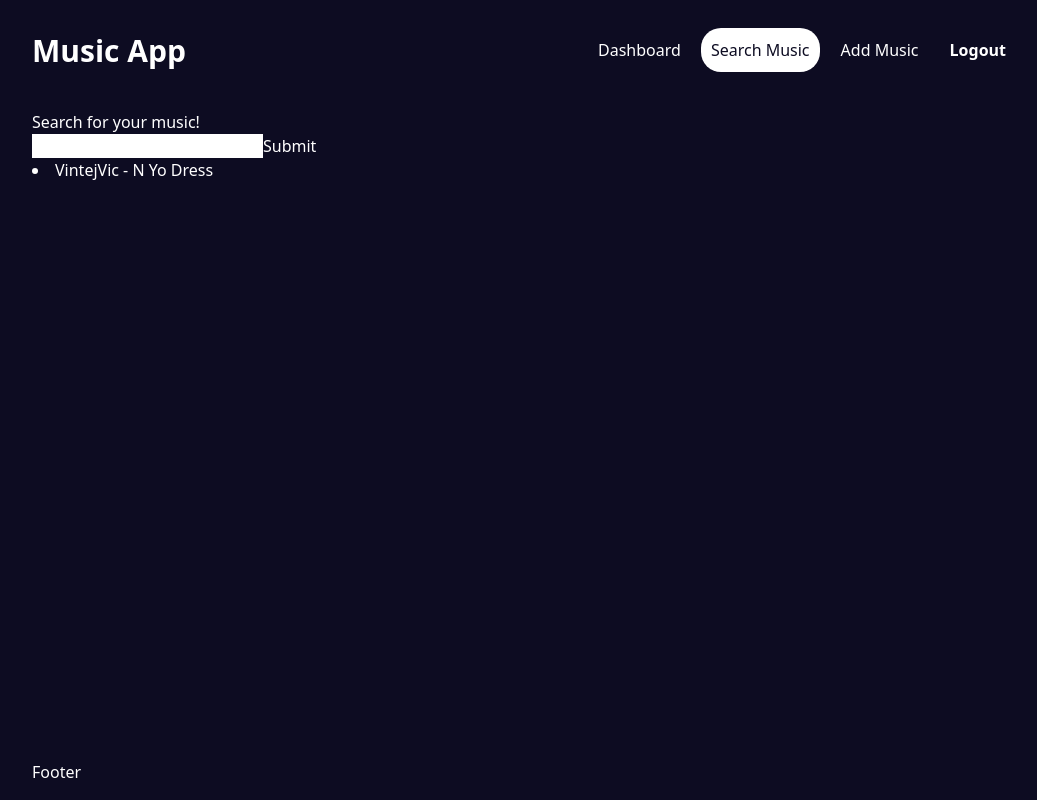
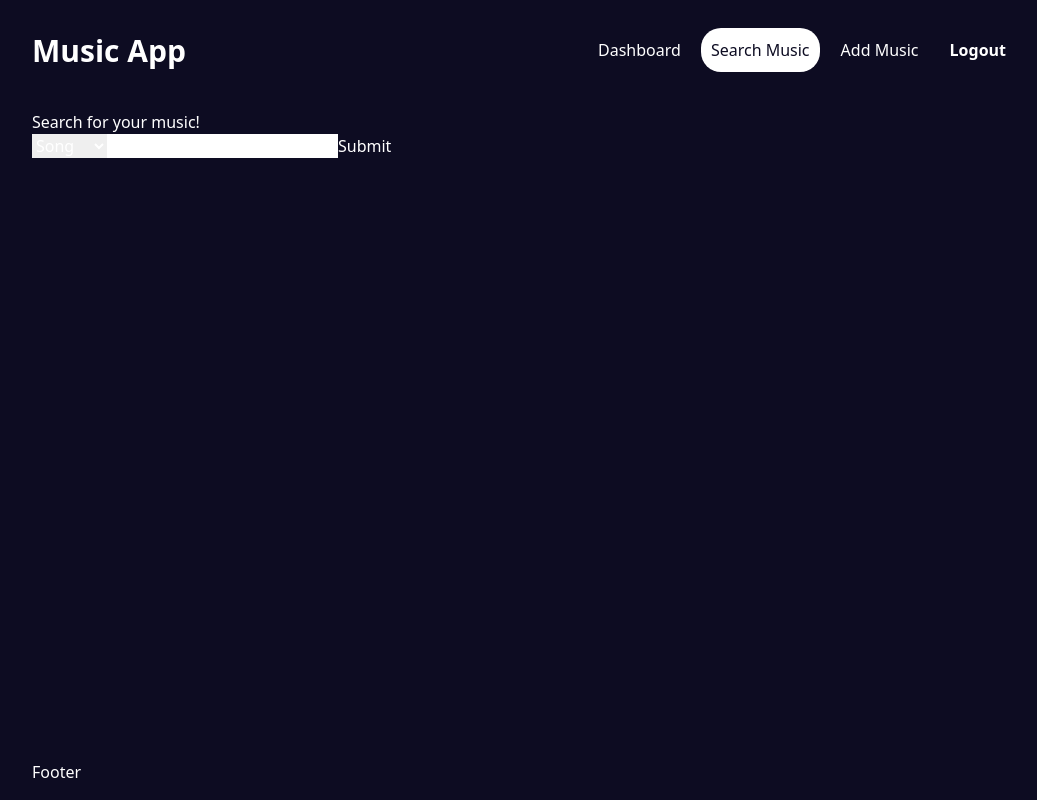
Before and after one commit to victorekpo/music-app, a Next.js app: page /search in a window 1280 px wide. Shown: the whole page, without its empty margins (116-1153 px from the left). Built offline with nearby package versions, Linux system fonts and the light colour scheme.

Commit message:
add other types

```diff
--- a/src/app/search/page.tsx
+++ b/src/app/search/page.tsx
@@ -2,9 +2,9 @@
 
 import { useState } from "react";
 import { useCtx } from "@/components/Context";
-import { SET_SEARCH_QUERY, SET_SEARCH_RESULTS } from "@/components/Context/actions";
+import { SET_SEARCH_QUERY, SET_SEARCH_QUERY_TYPE, SET_SEARCH_RESULTS } from "@/components/Context/actions";
 
-const getResults = async (query: string) => await fetch(`/api/v1/get/song/${query}`);
+const getResults = async (query: string, queryType: string) => await fetch(`/api/v1/get/${queryType}/${query}`);
 
 const SearchPage = () => {
   const [state, dispatch] = useCtx() as any;
@@ -12,8 +12,10 @@ const SearchPage = () => {
 
   const handleSubmit = async (e) => {
     e.preventDefault();
-    const res = await getResults(state.searchQuery);
+    const res = await getResults(state.searchQuery, state.queryType);
+    console.log("RES", res);
     const response = await res.json();
+    console.log("RESPONSE", response);
     dispatch({
       type: SET_SEARCH_RESULTS,
       payload: response.result
@@ -26,6 +28,17 @@ const SearchPage = () => {
         Search for your music!
         <div>
           <form onSubmit={handleSubmit}>
+            <select onChange={({target: { value }}) => dispatch({
+              type: SET_SEARCH_QUERY_TYPE,
+              payload: value
+            })}>
+              <option value='song'>Song</option>
+              <option value='artist'>Artist</option>
+              <option value='album'>Album</option>
+              <option value='genre'>Genre</option>
+              <option value='tags'>Tags</option>
+              <option value='quotes'>Quotes</option>
+            </select>
             <input
               onChange={({target: { value }}) => dispatch({
                 type: SET_SEARCH_QUERY,
@@ -40,7 +53,7 @@ const SearchPage = () => {
           { state.searchResults.map((result, i) => {
             return (
               <li key={i}>
-                {result.artist} - {result.song}
+                {result.artist} - {result.song}{state.queryType !== 'song' && state.queryType !== 'artist' && result[state.queryType] && " - " + result[state.queryType]}
               </li>
             )
           }) }
--- a/src/components/Context/actions.ts
+++ b/src/components/Context/actions.ts
@@ -1,3 +1,5 @@
 export const SET_SEARCH_QUERY = 'SET_SEARCH_QUERY';
 
+export const SET_SEARCH_QUERY_TYPE = 'SET_SEARCH_QUERY_TYPE'
+
 export const SET_SEARCH_RESULTS = 'SET_SEARCH_RESULTS'
--- a/src/components/Context/index.tsx
+++ b/src/components/Context/index.tsx
@@ -9,11 +9,9 @@ const AppContext = createContext({});
 export const useCtx = () => useContext(AppContext);
 
 const initialState = {
-  searchQuery: 'love',
-  searchResults: [{
-    artist: 'VintejVic',
-    song: 'N Yo Dress'
-  }]
+  searchQuery: '',
+  queryType: 'song',
+  searchResults: []
 }
 
 export const AppContextProvider = ({ children }) => {
@@ -21,7 +19,7 @@ export const AppContextProvider = ({ children }) => {
 
   return (
     <AppContext.Provider value={[state, dispatch]} >
-      {children}
+      { children }
     </AppContext.Provider>
   )
 };
--- a/src/components/Context/reducers.ts
+++ b/src/components/Context/reducers.ts
@@ -1,12 +1,25 @@
-export const reducer = (state, action) => {
-  // switch action.type:
-  //   case SET_SEARCH_QUERY:
-  //
-  return {
-    searchResults: [{
-      artist: 'YoungV',
-      song: 'Yoo'
-    }],
-    searchQuery: ''
+import { SET_SEARCH_QUERY, SET_SEARCH_QUERY_TYPE, SET_SEARCH_RESULTS } from "@/components/Context/actions";
+
+export const reducer = (state: Record<string, unknown>, action: { type: string, payload: unknown }) => {
+  switch (action.type) {
+    case SET_SEARCH_QUERY:
+      return {
+        ...state,
+        searchQuery: action.payload
+      }
+
+    case SET_SEARCH_QUERY_TYPE:
+      return {
+        ...state,
+        queryType: action.payload
+      }
+
+    case SET_SEARCH_RESULTS:
+      return {
+        ...state,
+        searchResults: action.payload
+      }
+    default:
+      return state;
   }
 }
```
Also changed, not shown: src/app/api/v1/get/quotes/[quote]/route.ts (renamed from src/app/api/v1/get/quote/[quote]/route.ts), src/app/api/v1/get/tags/[tag]/route.ts (renamed from src/app/api/v1/get/tag/[tag]/route.ts).
